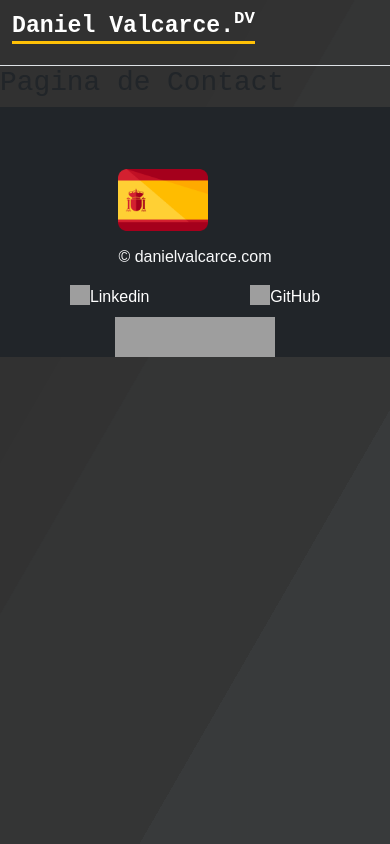
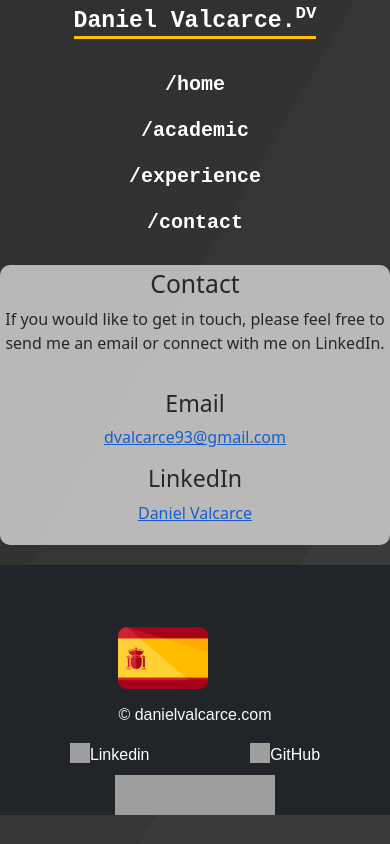
Before and after one commit to Danielfernandezvalcarce/daniel-valcarce-react, a React (Create React App) app: page /Contact in a window 390 px wide. Built offline with nearby package versions, Linux system fonts and the light colour scheme; grey boxes are pictures that could not be loaded.

Commit message:
RV 1.0.0

```diff
--- a/src/components/Footer.jsx
+++ b/src/components/Footer.jsx
@@ -19,11 +19,11 @@ export function Footer() {
         <div id="tyc">
           <div class="d-flex">
             <img src={LinkedinLogo} height="20px" width="20px" alt="Linkedin"/>
-            <a href="linkedin.com/in/daniel-f-valcarce" class="nav-link">Linkedin</a>
+            <a href="https://www.linkedin.com/in/daniel-f-valcarce/" class="nav-link">Linkedin</a>
           </div>
           <div class="d-flex">
             <img src={GithubLogo} height="20px" width="20px" alt="Github"/>
-            <a href="#" class="nav-link">GitHub</a>
+            <a href="https://github.com/Danielfernandezvalcarce" class="nav-link">GitHub</a>
           </div>
         </div>
         <div id="rss">
--- a/src/components/Navbar.jsx
+++ b/src/components/Navbar.jsx
@@ -9,15 +9,17 @@ import "./styles/NavbarStyle.css";
 export function Navbar() {
   return (
     <Router>
-      <nav className="navbar navbar-expand-lg border-bottom border-bottom-dark">
-        <div className="container-fluid">
-          <a className="navbar-brand text-white" to="/">
-            <h3 id="nombre">
-              Daniel Valcarce.
-              <sup>DV</sup>
-            </h3>
-          </a>
-          <div className="collapse navbar-collapse" id="navbarNavDropdown">
+      <nav className="">
+        <div id="navBarPrincipal">
+          <div id="elemento1">
+            <Link className="navbar-brand text-white" to="/">
+              <h3 id="nombre">
+                Daniel Valcarce.
+                <sup>DV</sup>
+              </h3>
+            </Link>
+          </div>
+          <div id="elemento2">
             <ul className="navbar-nav">
               <li className="nav-item">
                 <Link class="nav-link" to="/">
--- a/src/components/Projects.jsx
+++ b/src/components/Projects.jsx
@@ -28,7 +28,7 @@ export function Projects() {
 
         <div className="project">
           <h4 className="projectTitle">Tu Permanencia (Working on it)</h4>
-          <a href="" className="enlaceProyecto">tupermanencia.com</a>
+          <a href="https://danielvalcarce.com/" className="enlaceProyecto">tupermanencia.com</a>
           <div className="technologies">
             <h5>Technologies:</h5>
             <p>
--- a/src/components/styles/NavbarStyle.css
+++ b/src/components/styles/NavbarStyle.css
@@ -3,9 +3,34 @@ nav{
     font-size: 1rem;
     font-weight: 700;
 }
+
+#navBarPrincipal{
+    display: grid;
+    grid-template-columns: 0.5fr 1fr 0.5fr;
+    margin: 2%;
+}
+
+#elemento1{
+    grid-column: 1/2;
+}
+
+#elemento2{
+    grid-column: 2/3;
+    display: flex;
+    flex-direction: row;
+    font-size: 20px;
+}
+
+.navbar-nav{
+    display: flex;
+    flex-direction: row;
+    justify-content: space-around;
+    width: 100%;
+}
+
 #nombre{
     font-weight: 900;
-    border-bottom: 3px solid #ffc107; /* Color "warning" de Bootstrap */
+    border-bottom: 3px solid #ffc107;
 }
 
 .nav-link{
@@ -21,3 +46,43 @@ nav{
     text-decoration: underline #ffc107;
     transition: all 0.3s ease-in-out;
 }
+
+@media only screen and (max-width: 750px) {
+
+    #navBarPrincipal{
+        display: flex;
+        flex-direction: column;
+        align-items: center;
+        justify-content: center;
+    }
+
+    #elemento1{
+        margin-bottom: 2%;
+    }
+
+    #elemento2{
+        margin-top: 2%;
+    }
+
+    .navbar-nav{
+        display: flex;
+        flex-direction: column;
+        align-items: center;
+        justify-content: center;
+        width: 100%;
+    }
+
+    .nav-link{
+        color: white;
+        text-decoration: none;
+        padding-bottom: 0.5rem;
+        transition: all 0.3s ease-in-out;
+    }
+
+    .nav-link:hover{
+        color:white;
+        border-color: #ffc107;
+        text-decoration: underline #ffc107;
+        transition: all 0.3s ease-in-out;
+    }
+}
--- a/src/views/Contact.jsx
+++ b/src/views/Contact.jsx
@@ -1,10 +1,35 @@
+import "./styles/ContactStyle.css";
+
 export function Contact() {
+  return (
+    <>
+      <main className="mx-auto col-12 col-md-10 offset-md-2">
+        <section id="contact">
+          <h2>Contact</h2>
+          <p>
+            If you would like to get in touch, please feel free to send me an
+            email or connect with me on LinkedIn.
+          </p>
 
-    return (
-        <>
-            <main>
-                <h1>Pagina de Contact</h1>
-            </main>
-        </>
-    )
+          <div className="contact-details">
+            <div className="elementoContacto">
+              <h3>Email</h3>
+              <p>
+                <a href="mailto:dvalcarce93@gmail.com">dvalcarce93@gmail.com</a>
+              </p>
+            </div>
+
+            <div className="elementoContacto">
+              <h3>LinkedIn</h3>
+              <p>
+                <a href="https://www.linkedin.com/in/daniel-f-valcarce/">
+                  Daniel Valcarce
+                </a>
+              </p>
+            </div>
+          </div>
+        </section>
+      </main>
+    </>
+  );
 }
--- /dev/null
+++ b/src/views/styles/ContactStyle.css
@@ -0,0 +1,42 @@
+#contact{
+    display: flex;
+    flex-direction: column;
+    align-items: center;
+    justify-content: center;
+    text-align: center;
+    margin-top: 10%;
+    margin-bottom: 10%;
+    width: 100%;
+    height: 100%;
+    background-color: rgb(231, 228, 228);
+    opacity: 0.75;
+    border-radius: 10px;
+    padding: 2%;
+}
+
+.contact-details{
+    display: flex;
+    flex-direction: row;
+    width: 80%;
+    justify-content: space-around;
+    margin-top: 5%;
+}
+
+.elementoContacto{
+    display: flex;
+    flex-direction: column;
+    align-items: center;
+    justify-content: center;
+}
+
+@media screen and (max-width: 767px) {
+    #contact {
+      margin-top: 5%;
+      margin-bottom: 5%;
+      padding: 1%;
+    }
+
+    .contact-details {
+      flex-direction: column;
+    }
+}
```
